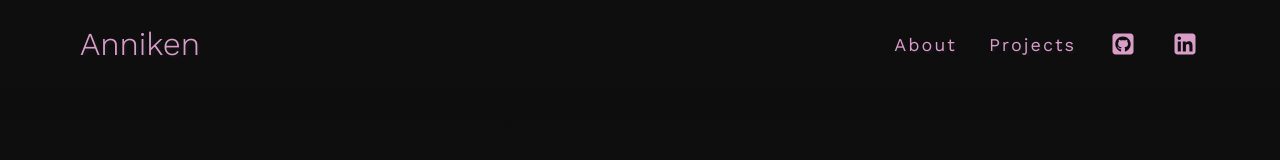
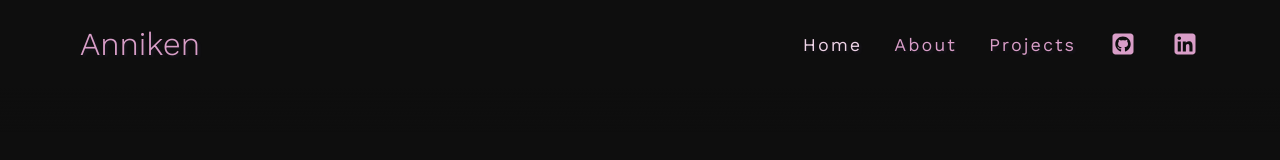
Before and after one commit to AnnikenJE/annikenje-website, a React (Vite) app: page / in a window 1280 px wide. Shown: the top 160 px of the page. Built offline with nearby package versions, Linux system fonts and the light colour scheme.

Commit message:
feat(nav): add Home link to navigation
The NavLink has end set, so "/" does not match subroutes and Home is
therefore only marked active on the home page.

```diff
--- a/src/components/navigation/MainNavigation.tsx
+++ b/src/components/navigation/MainNavigation.tsx
@@ -12,6 +12,11 @@ const MainNavigation = () => {
         </Link>
       </div>
       <ul className="main-navigation__list">
+        <li className="nav-item__wrapper">
+          <NavLink to="/" end className="main-navigation__item">
+            Home
+          </NavLink>
+        </li>
         <li className="nav-item__wrapper">
           <NavLink to="/about" className="main-navigation__item">
             About
```
